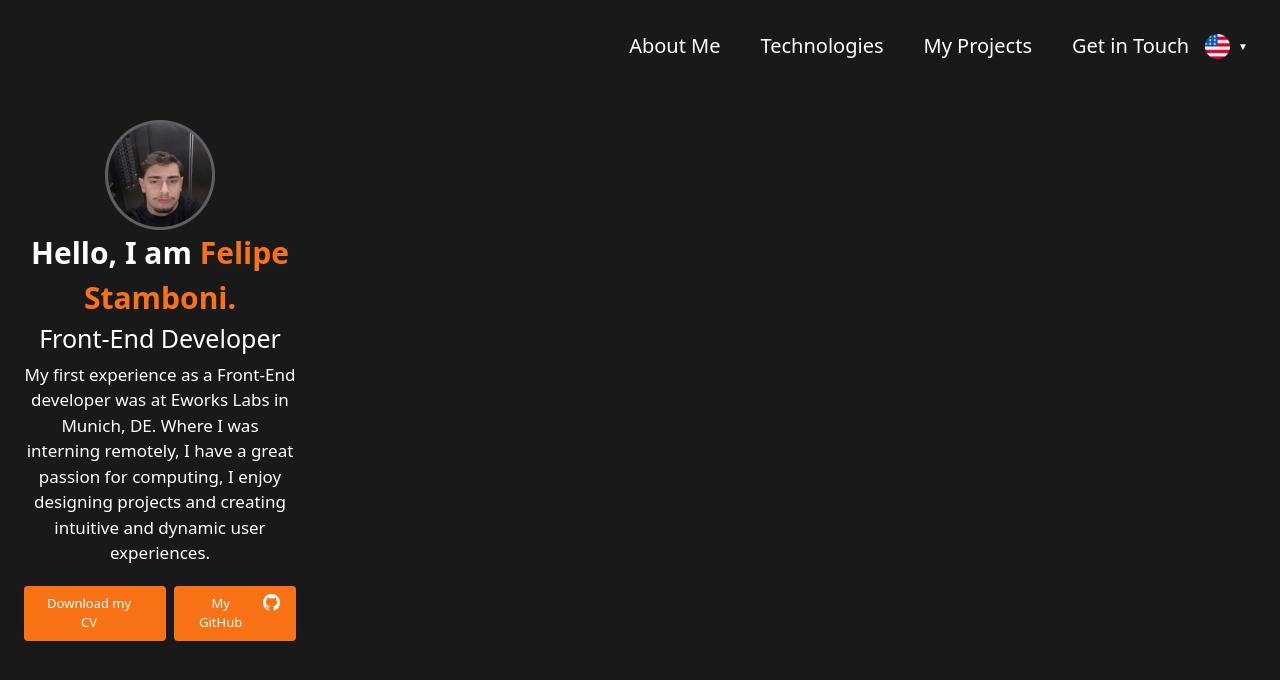
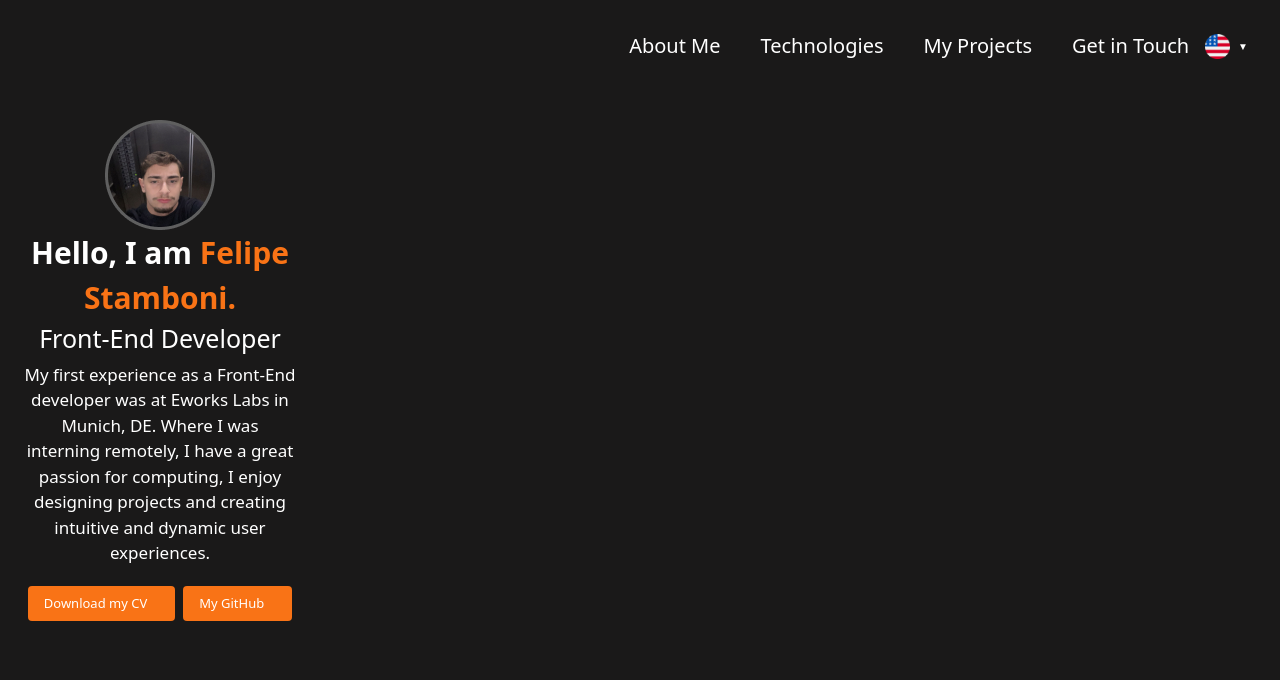
Before and after one commit to felipestambonidev/meuportifolioemnextjs, a Next.js app: page /en in a window 1280 px wide. Shown: the top 680 px of the page. Built offline with nearby package versions, Linux system fonts and the light colour scheme.

Commit message:
Teste vercel dois

```diff
--- a/components/menulateral/index.tsx
+++ b/components/menulateral/index.tsx
@@ -1,5 +1,5 @@
 import Image from "next/image";
-import { VscGithubInverted } from "react-icons/vsc";
+
 
 export default function MenuLateral() {
   return (
@@ -31,7 +31,7 @@ export default function MenuLateral() {
           <button className="bg-orange-500 text-white py-2 lg:text-[13px] flex px-4 rounded">
             Meu GitHub
             <div className="pl-3 justify-center text-[17px]">
-              <VscGithubInverted  />
+
             </div>
           </button>
         </div>
--- a/components/menulateralenglish/index.tsx
+++ b/components/menulateralenglish/index.tsx
@@ -1,5 +1,4 @@
 import Image from "next/image";
-import { VscGithubInverted } from "react-icons/vsc";
 
 export default function MenuLateralEng() {
   return (
@@ -28,7 +27,7 @@ export default function MenuLateralEng() {
           <button className="bg-orange-500 text-white py-2 lg:text-[13px] flex px-4 rounded">
             My GitHub
             <div className="pl-3 justify-center text-[17px]">
-              <VscGithubInverted  />
+
             </div>
           </button>
         </div>
```
